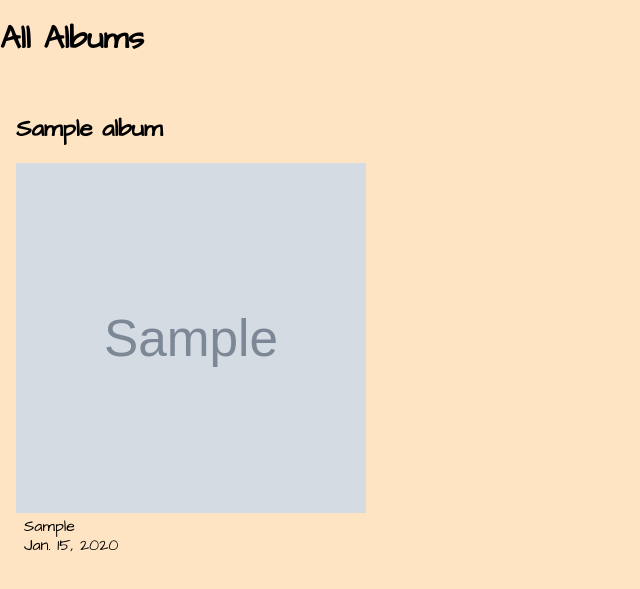
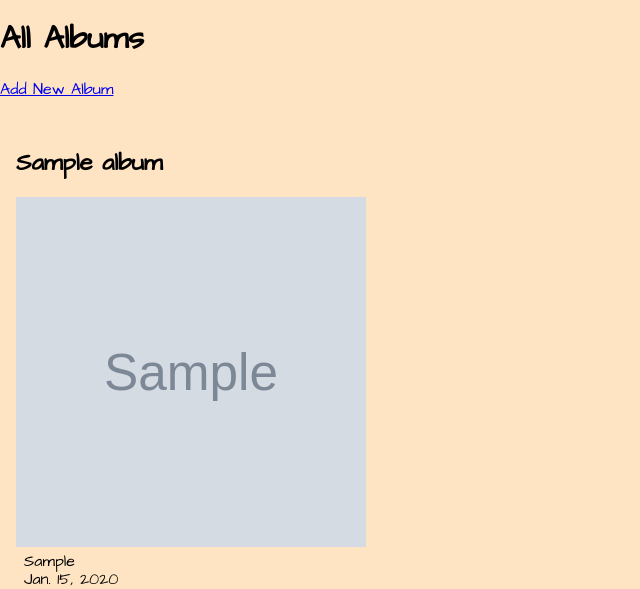
Before and after one commit to momentum-morehouse/django-music-Rozbarnes, a Django app: page / in a window 1280 px wide. Shown: the top 589 px of the page, without its empty margins (0-640 px from the left). Run offline with Django 3.2, Linux system fonts and the light colour scheme; tables that the repository leaves empty hold one stand-in row (values such as "Sample post"); grey boxes marked "Sample" are stand-in pictures; some libraries are stand-ins or nearby versions.

Commit message:
Added add album working on edit album and delete album

```diff
--- a/music/urls.py
+++ b/music/urls.py
@@ -23,8 +23,8 @@ urlpatterns = [
 
     #albums is our 'index' is for our homepage, standard
     path('', album_views.index, name='home'),
-    path('add_album', album_views.add_album, name='add_album'),
-    path('albums/<int:pk>/delete/',album_views.delete_albums, name='delete_album')
+    path('mymusic/add/', album_views.add_album, name='add_album'),
+    #path('albums/<int:pk>/delete/',album_views.delete_albums, name='delete_album')
 ]
 
 if settings.DEBUG:
--- a/mymusic/models.py
+++ b/mymusic/models.py
@@ -7,7 +7,12 @@ class Album(models.Model):
     released = models.DateField(null=True,blank=True)
     image_url = models.TextField(null= True, blank=True)
 
-    def __str__(self):
+class Detail(models.Model):
+  detail = models.ForeignKey(Album, on_delete=models.CASCADE, related_name="detail")
+  text = models.TextField(null=True, blank=True)
+  date_added = models.DateTimeField(auto_now_add=True)
+
+def __str__(self):
         return f"{self.title} by {self.artist}"
 
 class Users(models.Model):
--- a/mymusic/views.py
+++ b/mymusic/views.py
@@ -1,5 +1,11 @@
+from django.shortcuts import render, redirect, get_object_or_404
 from django.shortcuts import render
 from .models import Album, Users
+from .forms import albumForm, DetailForm
+
+
+#from .models import Album, Details
+#from .forms import albumForm, DetailForm
 
 # Create your views here.
 
@@ -14,9 +20,9 @@ def add_album(request):
         form = albumForm(data=request.POST)
         if form.is_valid():
             form.save()
-            return redirect(to='list_album')
+            return redirect(to='index')
 
-    return render(request, "album/add_album.html", {"form": form})
+    return render(request, "albums/add_album.html", {"form": form})
 
 def albums(request):
     if request.method == 'GET':
@@ -29,6 +35,20 @@ def albums(request):
 
     return render(request, "albums/add_album.html", {"form": form})
 
+    def edit_album(request, pk):albums = get_object_or_404(albums, pk=pk)
+    if request.method == 'GET':
+        form = albumForm(instance=albums)
+    else:
+        form = albumForm(data=request.POST, instance=albums)
+        if form.is_valid():
+            form.save()
+            return redirect(to='list_album')
+
+    return render(request, "contacts/edit_album.html", {
+        "form": form,
+        "albums": albums
+    })
+
 def delete_albums(request, pk):
     album = get_object_or_404(Album, pk=pk)
     if request.method == 'POST':
--- a/templates/albums/add_album.html
+++ b/templates/albums/add_album.html
@@ -4,7 +4,7 @@
 <h1>Add Albums</h1>
 
 <div>
-  <form action="{% url 'add_albums' %}" method="POST">
+  <form action="{% url 'add_album' %}" method="POST">
     {% csrf_token %}
     {{ form.as_p }}
     <div>
--- a/templates/albums/edit_album.html
+++ b/templates/albums/edit_album.html
@@ -1,7 +1,7 @@
 {% extends "base.html" %}
 
 {% block content %}
-<h1>Edit Albums</h1>
+<h1>Edit Album</h1>
 
 <div>
   <form action="{% url 'edit_album' pk=contact.pk %}" method="POST">
--- a/templates/albums/list_album.html
+++ b/templates/albums/list_album.html
@@ -2,7 +2,7 @@
 
 {% block content %}
 <h1>All Albums</h1>
-
+<p><a class="add" href="{% url 'add_album' %}">Add New Album</a></p>
 
 <div class="flex flex-wrap">
   {% for album in albums %}
```
Also changed, not shown: mymusic/forms.py (added, +21 -0 lines), mymusic/migrations/0006_detail.py (added).
